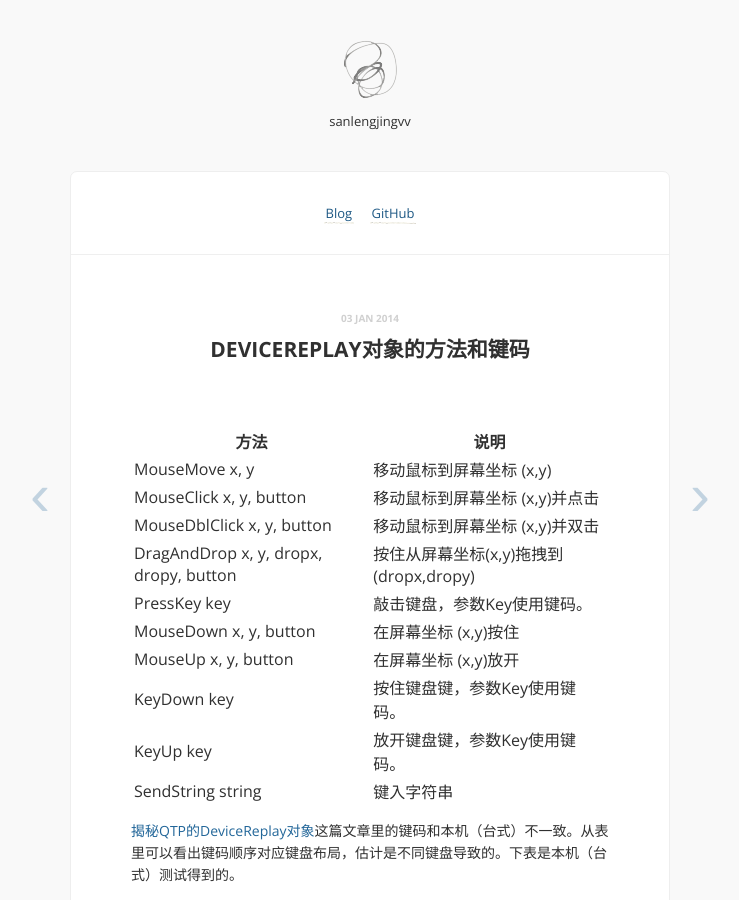
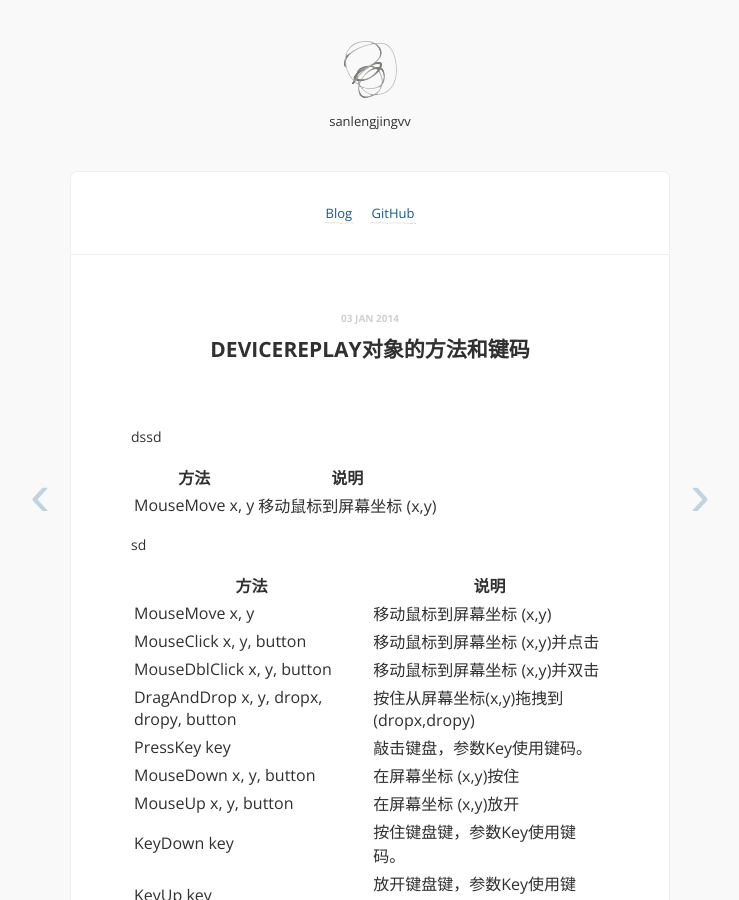
Before and after one commit to sanlengjingvv/sanlengjingvv.github.io, a Jekyll site: the page built from _posts/2014-01-03-DeviceReplay对象的方法和键码.md, in a window 1280 px wide and 900 px high. Shown: the whole window, without its empty margins (270-1009 px from the left). Built offline with Jekyll 4.4.1, drawn with Linux system fonts in a browser that asks for light colours; Markdown is read by kramdown in place of the engine named in the settings; comment, search, counter and statistics services are not loaded.

Commit message:
Update 2014-01-03-DeviceReplay对象的方法和键码.md

```diff
--- a/_posts/2014-01-03-DeviceReplay对象的方法和键码.md
+++ b/_posts/2014-01-03-DeviceReplay对象的方法和键码.md
@@ -5,7 +5,13 @@ date: 2014-01-03 16:20:38
 disqus: y
 ---
 
+   dssd
 
+| 方法        | 说明           |
+| -------------------------- | -------------------------- |
+| MouseMove x, y      | 移动鼠标到屏幕坐标 (x,y) |
+
+   sd
 
 | 方法        | 说明           |
 | -------------------------- | -------------------------- |
```
